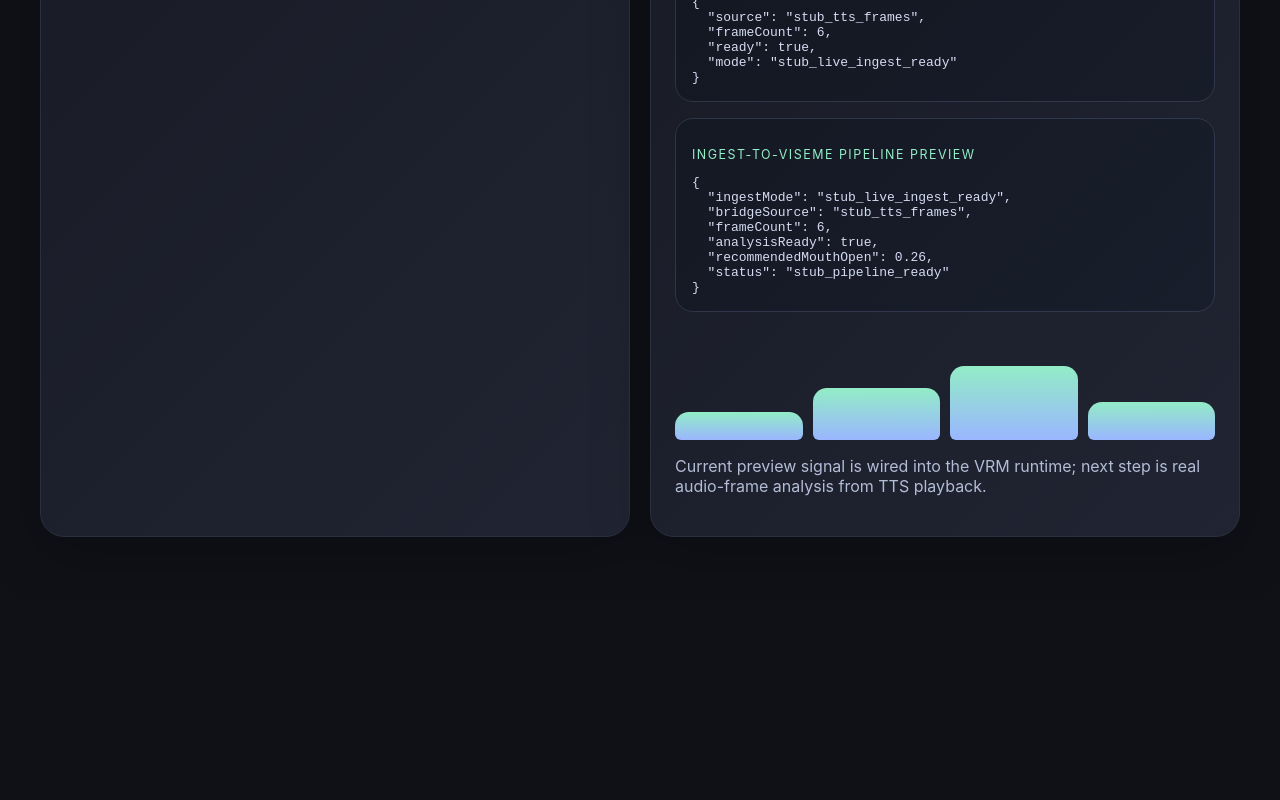
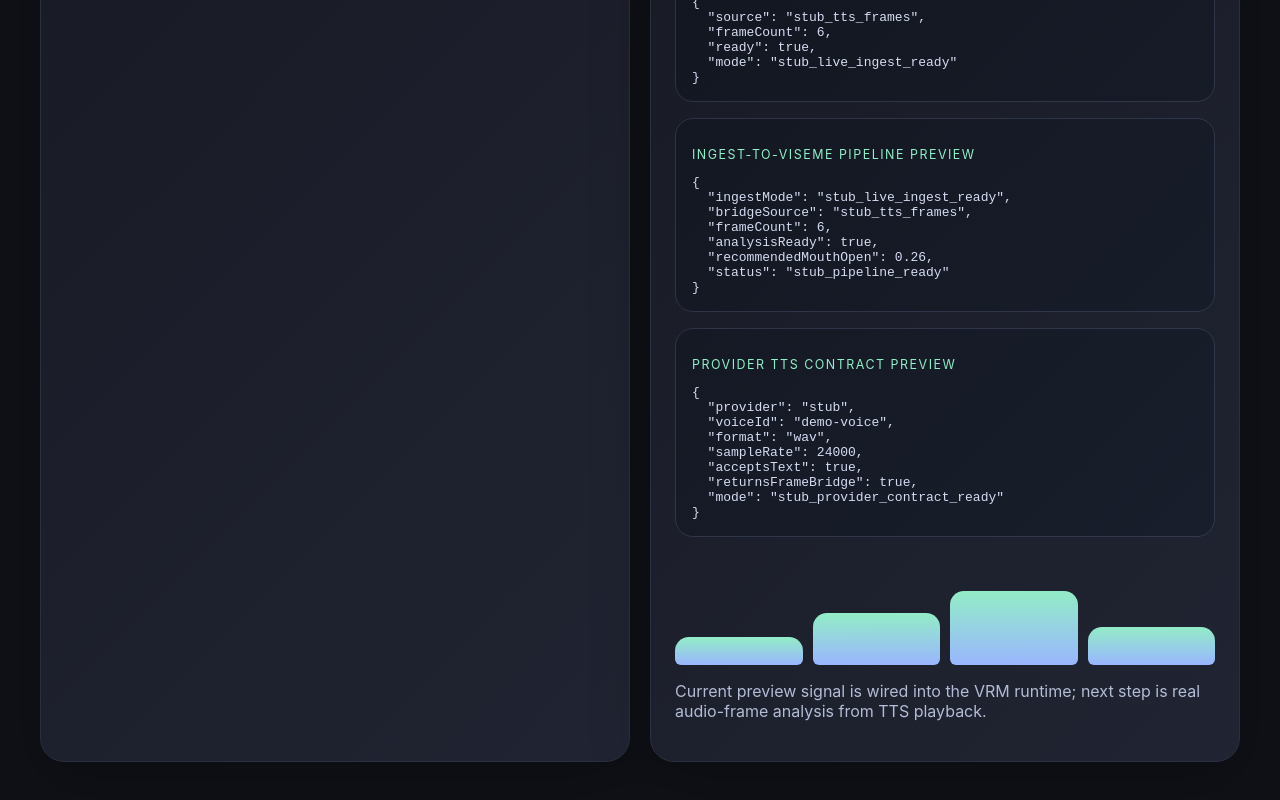
Before and after one commit to kdylan1010-alt/avatarlink-companion-studio, a React (Vite) app: page / in a window 1280 px wide. Shown: the part 3392-4192 px from the top of the page. Before the commit the page ends 3993 px from the top, so only its background shows below. Built offline with nearby package versions, Linux system fonts and the light colour scheme.

Commit message:
feat: add provider tts contract scaffold

```diff
--- a/scripts/qa-smoke.mjs
+++ b/scripts/qa-smoke.mjs
@@ -25,6 +25,7 @@ const checks = [
   ['tts_frame_bridge', source.includes('TTS frame source bridge')],
   ['live_tts_ingest', source.includes('Live TTS ingest status')],
   ['ingest_to_viseme_pipeline', source.includes('Ingest-to-viseme pipeline preview')],
+  ['provider_tts_contract', source.includes('Provider TTS contract preview')],
   ['preview_canvas', source.includes('VRM preview canvas') && css.includes('.preview-canvas')],
   ['amplitude_meter', css.includes('.meter-wrap')],
 ]
--- a/src/App.jsx
+++ b/src/App.jsx
@@ -11,6 +11,7 @@ import { analyzeAudioFrames } from './lib/analyzeAudioFrames'
 import { createTtsFrameBridge } from './lib/ttsFrameBridge'
 import { createLiveTtsIngestState } from './lib/liveTtsIngest'
 import { buildIngestToVisemePipeline } from './lib/ingestToVisemePipeline'
+import { buildProviderTtsContract } from './lib/providerTtsContract'
 
 const starterPersona = {
   name: 'Archivist Echo',
@@ -25,6 +26,7 @@ const starterAnalysis = analyzeAudioFrames(starterFrames)
 const starterBridge = createTtsFrameBridge(starterFrames)
 const starterIngest = createLiveTtsIngestState(starterBridge)
 const starterPipeline = buildIngestToVisemePipeline(starterIngest, starterBridge, starterAnalysis)
+const starterContract = buildProviderTtsContract({})
 
 export default function App() {
   const [persona, setPersona] = useState(starterPersona)
@@ -40,6 +42,7 @@ export default function App() {
   const ttsFrameBridge = useMemo(() => starterBridge, [])
   const liveTtsIngest = useMemo(() => starterIngest, [])
   const ingestToVisemePipeline = useMemo(() => starterPipeline, [])
+  const providerTtsContract = useMemo(() => starterContract, [])
 
   useEffect(() => {
     return () => cancelPlaybackRef.current?.()
@@ -105,6 +108,7 @@ export default function App() {
           ttsFrameBridge={ttsFrameBridge}
           liveTtsIngest={liveTtsIngest}
           ingestToVisemePipeline={ingestToVisemePipeline}
+          providerTtsContract={providerTtsContract}
         />
       </section>
     </main>
--- a/src/components/VoicePanel.jsx
+++ b/src/components/VoicePanel.jsx
@@ -10,6 +10,7 @@ export function VoicePanel({
   ttsFrameBridge,
   liveTtsIngest,
   ingestToVisemePipeline,
+  providerTtsContract,
 }) {
   const demoFrames = visemeTimeline.map((frame) => Number(frame.mouthOpen.toFixed(2)))
   const derivedAmplitude = normalizeAmplitude(demoFrames)
@@ -71,6 +72,10 @@ export function VoicePanel({
         <p className="mono">Ingest-to-viseme pipeline preview</p>
         <pre>{JSON.stringify(ingestToVisemePipeline, null, 2)}</pre>
       </div>
+      <div className="preview-card">
+        <p className="mono">Provider TTS contract preview</p>
+        <pre>{JSON.stringify(providerTtsContract, null, 2)}</pre>
+      </div>
       <div className="meter-wrap" aria-label="amplitude-preview">
         <div className="meter meter-1"></div>
         <div className="meter meter-2"></div>
--- /dev/null
+++ b/src/lib/providerTtsContract.js
@@ -0,0 +1,16 @@
+export function buildProviderTtsContract({
+  provider = 'stub',
+  voiceId = 'demo-voice',
+  format = 'wav',
+  sampleRate = 24000,
+} = {}) {
+  return {
+    provider,
+    voiceId,
+    format,
+    sampleRate,
+    acceptsText: true,
+    returnsFrameBridge: true,
+    mode: provider === 'stub' ? 'stub_provider_contract_ready' : 'custom_provider_contract_ready',
+  }
+}
```
